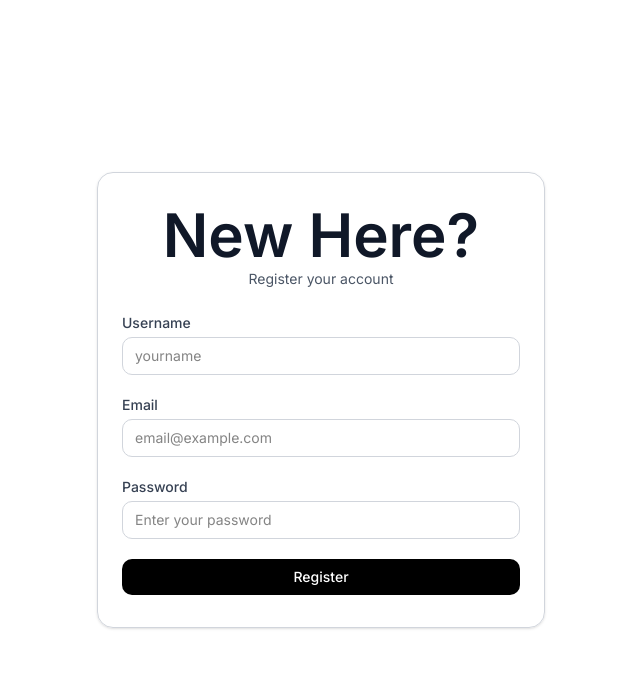
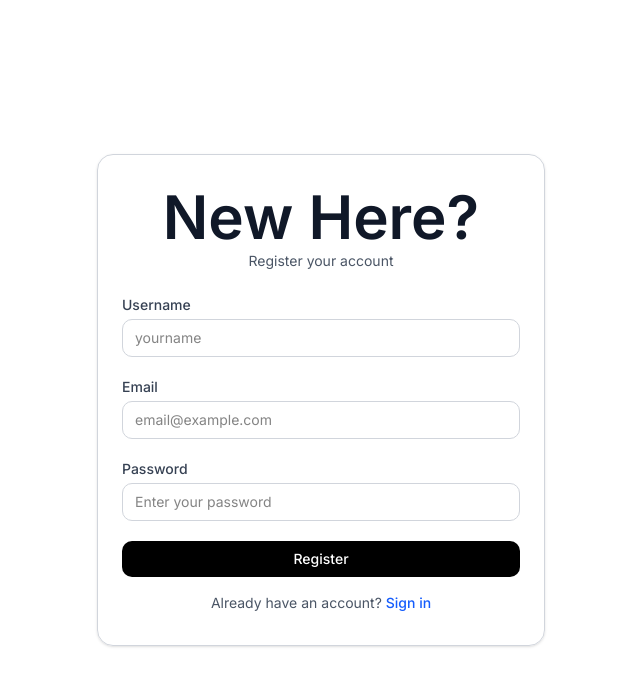
Before and after one commit to Kunalmadoliya/zod, a Next.js app: page /register in a window 1280 px wide. Shown: the top 686 px of the page, without its empty margins (319-959 px from the left). Built offline with nearby package versions, Linux system fonts and the light colour scheme.

Commit message:
Fixed ui

```diff
--- a/src/app/(auth)/login/page.tsx
+++ b/src/app/(auth)/login/page.tsx
@@ -1,7 +1,7 @@
 "use client";
-import { signIn } from "next-auth/react";
-import { useRouter } from "next/navigation";
-import { useForm, SubmitHandler, SubmitErrorHandler } from "react-hook-form";
+import {signIn} from "next-auth/react";
+import {useRouter} from "next/navigation";
+import {useForm, SubmitHandler, SubmitErrorHandler} from "react-hook-form";
 
 const LoginPage = () => {
   type FormValues = {
@@ -10,7 +10,7 @@ const LoginPage = () => {
   };
 
   const router = useRouter();
-  const { register, handleSubmit } = useForm<FormValues>();
+  const {register, handleSubmit} = useForm<FormValues>();
 
   const onSubmit: SubmitHandler<FormValues> = async (data) => {
     const req = await signIn("credentials", {
@@ -29,22 +29,16 @@ const LoginPage = () => {
   return (
     <div className="min-h-screen flex items-center justify-center px-4 py-6 bg-white">
       <div className="w-full max-w-md border border-gray-300 px-6 py-8 shadow-sm rounded-2xl">
-
         {/* Heading */}
         <div className="text-center mb-6">
           <h2 className="text-4xl sm:text-6xl font-semibold text-gray-900">
             Helloo!
           </h2>
-          <p className="text-sm text-gray-600 mt-1">
-            Login to your account
-          </p>
+          <p className="text-sm text-gray-600 mt-1">Login to your account</p>
         </div>
 
         {/* Form */}
-        <form
-          onSubmit={handleSubmit(onSubmit, onError)}
-          className="space-y-5"
-        >
+        <form onSubmit={handleSubmit(onSubmit, onError)} className="space-y-5">
           {/* Identifier */}
           <div className="flex flex-col gap-1">
             <label className="text-sm font-medium text-gray-700">
@@ -79,6 +73,17 @@ const LoginPage = () => {
             Login
           </button>
         </form>
+        <div className="mt-4 text-center text-sm text-gray-600">
+          <p>
+            Don’t have an account?{" "}
+            <a
+              href="/register"
+              className="font-medium text-blue-600 hover:underline"
+            >
+              Sign up
+            </a>
+          </p>
+        </div>
       </div>
     </div>
   );
--- a/src/app/(auth)/register/page.tsx
+++ b/src/app/(auth)/register/page.tsx
@@ -95,6 +95,17 @@ const RegisterPage = () => {
           </button>
 
         </form>
+         <div className="mt-4 text-center text-sm text-gray-600">
+          <p>
+            Already have an account?{" "}
+            <a
+              href="/login"
+              className="font-medium text-blue-600 hover:underline"
+            >
+              Sign in
+            </a>
+          </p>
+        </div>
       </div>
     </div>
   );
```
